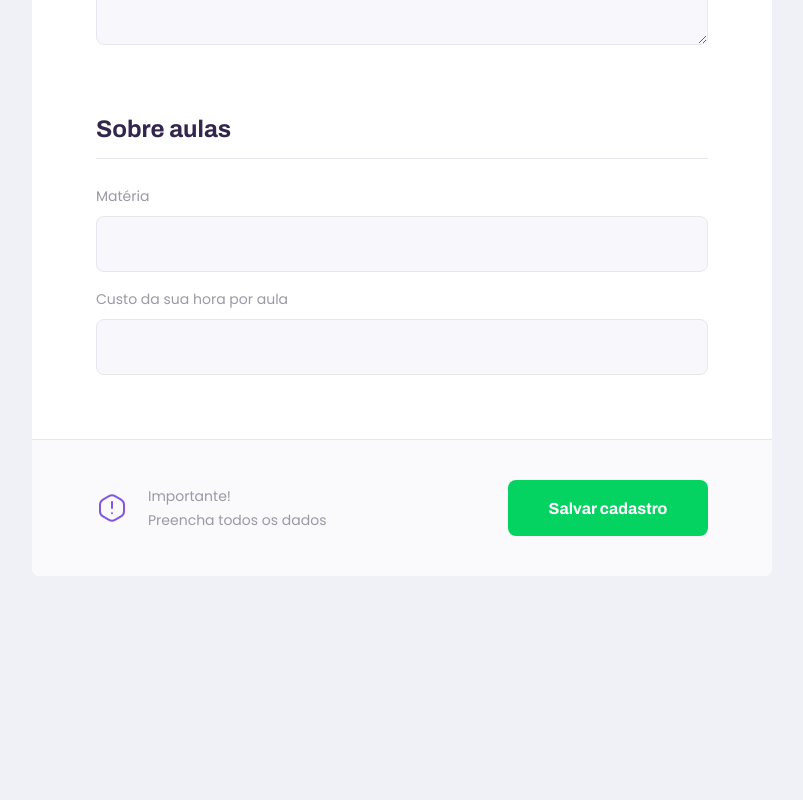
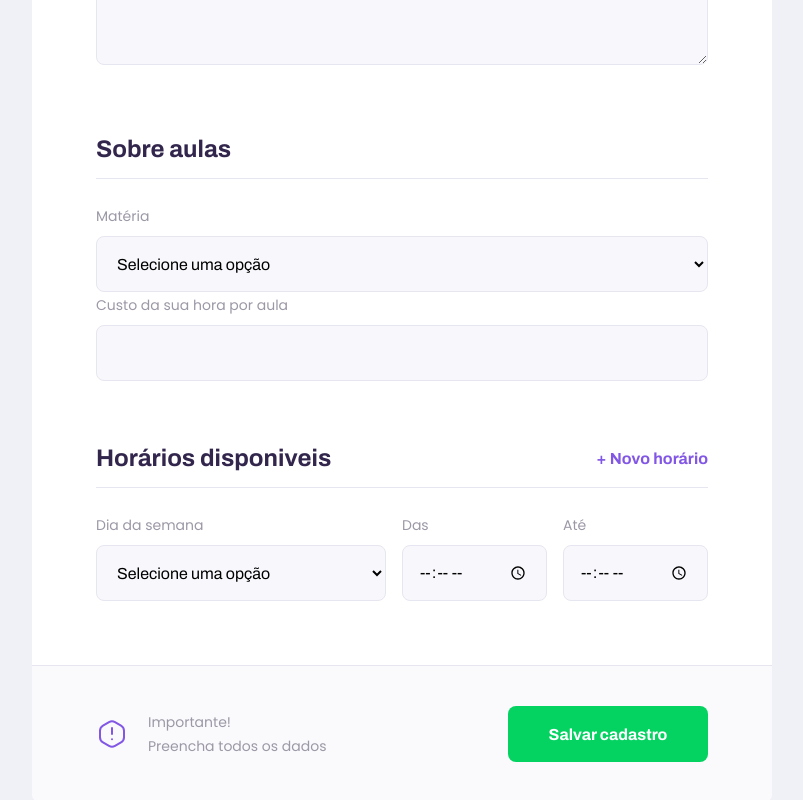
Before and after one commit to gilbertomoj/proffy-nlw, a React (Create React App) app in the folder web/: page /give-classes in a window 1280 px wide. Shown: the part 906-1706 px from the top of the page, without its empty margins (238-1041 px from the left). Before the commit the page ends 1482 px from the top, so only its background shows below. Built offline with nearby package versions, Linux system fonts and the light colour scheme.

Commit message:
feature(web): Componentização do TextArea e Select

```diff
--- a/web/src/components/Input/index.tsx
+++ b/web/src/components/Input/index.tsx
@@ -3,6 +3,7 @@ import './styles.css';
 interface InputProps extends InputHTMLAttributes<HTMLInputElement>{
     name : string;
     label : string;
+
 }
 
 const Input: React.FC<InputProps> = ({label, name, ...rest})=>{
--- a/web/src/components/Select/index.tsx
+++ b/web/src/components/Select/index.tsx
@@ -1,15 +1,25 @@
 import React,{SelectHTMLAttributes} from 'react';
 import './styles.css';
+
 interface SelectProps extends SelectHTMLAttributes<HTMLSelectElement>{
     name : string;
     label : string;
+    options:Array<{
+        value: string,
+        label: string
+    }>
 }
 
-const Select: React.FC<SelectProps> = ({label, name, ...rest})=>{
+const Select: React.FC<SelectProps> = ({label, name,options, ...rest})=>{
     return(
         <div className="select-block">
             <label htmlFor={name}>{label}</label>
-            <select id={name} {...rest}/>
+            <select id={name} {...rest}>
+                <option value="" disabled selected hidden>Selecione uma opção</option>
+                {options.map(options=>{
+                    return<option key={options.value} value={options.value}>{options.label}</option>
+                })}
+            </select>
         </div>
     );
 }
--- a/web/src/components/Select/styles.css
+++ b/web/src/components/Select/styles.css
@@ -1,4 +1,3 @@
-
 .select-block{
     position: relative;
 }
@@ -12,7 +11,7 @@
 }
 
 
-.select-block input{
+.select-block select{
     width: 100%;
     height: 5.6rem;
     margin-top: 0.8rem;
--- a/web/src/pages/TeacherForm/index.tsx
+++ b/web/src/pages/TeacherForm/index.tsx
@@ -4,6 +4,7 @@ import './styles.css';
 import Input from '../../components/Input';
 import warningIcon from '../../assets/images/icons/warning.svg';
 import Textarea from '../../components/TextArea';
+import Select from '../../components/Select';
 
 function TeacherForm(){
     return(
@@ -28,9 +29,55 @@ function TeacherForm(){
                 <legend>
                     Sobre aulas
                 </legend>
+                <Select
+                name="subject"
+                label="Matéria"
+                options={[
+                    {value: 'Artes', label:'Artes'},
+                    {value: 'Biologia', label:'Biologia'},
+                    {value: 'Ciências', label:'Ciências'},
+                    {value: 'Educação Fisica', label:'Educação Fisica'},
+                    {value: 'Matemática', label:'Matemática'},
+                    {value: 'Geografia', label:'Geografia'},
+                    {value: 'História ', label:'Artes'},
+                    {value: 'Portugues', label:'Portugues'},
+                    {value: 'Quimica', label:'Quimica'},
 
-                <Input name="subject" label="Matéria"/>
+
+                ]}
+                />
                 <Input name="cost" label="Custo da sua hora por aula"/>
+            </fieldset>
+
+            <fieldset>
+                <legend>
+                    Horários disponiveis
+                    <button type="button">
+                    + Novo horário
+                </button>
+                </legend>
+
+                <div className="schedule-item">
+                    <Select
+                    name="week_day"
+                    label="Dia da semana"
+                    options={[
+                        {value: '0 ', label:'Domingo'},
+                        {value: '1', label:'Segunda-feira'},
+                        {value: '2', label:'Terça-feira'},
+                        {value: '3', label:'Quarta-feira'},
+                        {value: '4', label:'Quinta-feira'},
+                        {value: '5', label:'Sexta-feira'},
+                        {value: '6', label:'Sábado'},
+
+                    ]}
+                    />
+
+                    <Input name="from"  label="Das" type="time"></Input>
+                    <Input name="to"  label="Até" type="time"></Input>
+
+                </div>
+
             </fieldset>
 
             <footer>
--- a/web/src/pages/TeacherForm/styles.css
+++ b/web/src/pages/TeacherForm/styles.css
@@ -36,7 +36,21 @@
     border-bottom: 1px solid var(--color-line-in-white);
 }
 
-#page-teacher-form main fieldset .input-block + .textarea-block{
+#page-teacher-form main fieldset legend button{
+    background: none;
+    border: 0;
+    color: var(--color-primary);
+    font: 700 1.6rem Archivo;
+    cursor: pointer;
+    transition: color 0.2s;
+}
+
+#page-teacher-form main fieldset legend button:hover{
+    color: var(--color-primary-dark);
+}
+
+#page-teacher-form main fieldset .input-block + .textarea-block,
+#page-teacher-form main fieldset .input-block + .input-block{
     margin-top: 2.4rem;
 }
 
@@ -100,6 +114,16 @@
         padding: 0 6.4rem;
     }
 
+    #page-teacher-form main .schedule-item{
+        display: grid;
+        grid-template-columns: 2fr 1fr 1fr;
+        column-gap: 1.6rem;
+    }
+    #page-teacher-form main .schedule-item .input-block{
+        margin-top: 0 !important;
+    }
+
+
     #page-teacher-form main footer{
         padding: 4.0rem 6.4rem;
         display: flex;
--- a/web/src/pages/TeacherList/index.tsx
+++ b/web/src/pages/TeacherList/index.tsx
@@ -4,6 +4,7 @@ import PageHeader from '../../components/Page-Header';
 import TeacherItem from '../../components/TeacherItem';
 import './styles.css';
 import Input from '../../components/Input';
+import Select from '../../components/Select';
 
 
 
@@ -12,8 +13,39 @@ function TeacherList(){
         <div id="page-teacher-list" className="container">
             <PageHeader title="Estes são os proffys disponíveis">
                 <form id="search-teachers">
-                    <Input name="subject" label="Matéria"/>
-                    <Input name="week_day" label="Dia da semana"/>
+
+                <Select
+                name="subject"
+                label="Matéria"
+                options={[
+                    {value: 'Artes', label:'Artes'},
+                    {value: 'Biologia', label:'Biologia'},
+                    {value: 'Ciências', label:'Ciências'},
+                    {value: 'Educação Fisica', label:'Educação Fisica'},
+                    {value: 'Matemática', label:'Matemática'},
+                    {value: 'Geografia', label:'Geografia'},
+                    {value: 'História ', label:'Artes'},
+                    {value: 'Portugues', label:'Portugues'},
+                    {value: 'Quimica', label:'Quimica'},
+
+                ]}
+                />
+                <Select
+                name="week_day"
+                label="Dia da semana"
+                options={[
+                    {value: '0', label:'Segunda-feira'},
+                    {value: '1', label:'Terça-feira'},
+                    {value: '2', label:'Quarta-feira'},
+                    {value: '3', label:'Quinta-feira'},
+                    {value: '4', label:'Sexta-feira'},
+                    {value: '5', label:'Sábado'},
+                    {value: '6 ', label:'Domingo'},
+
+
+
+                ]}
+                />
                     <Input type="time"  name="time" label="Hora"/>
 
 
--- a/web/src/pages/TeacherList/styles.css
+++ b/web/src/pages/TeacherList/styles.css
@@ -140,7 +140,8 @@
       position: absolute;
       bottom: -60px;
   }
-  #search-teachers .input-block + .input-block{
+  #search-teachers .input-block + .input-block,
+  #search-teachers .select-block + .select-block{
     margin-top: 0;
 }
     #page-teacher-list main{
```
